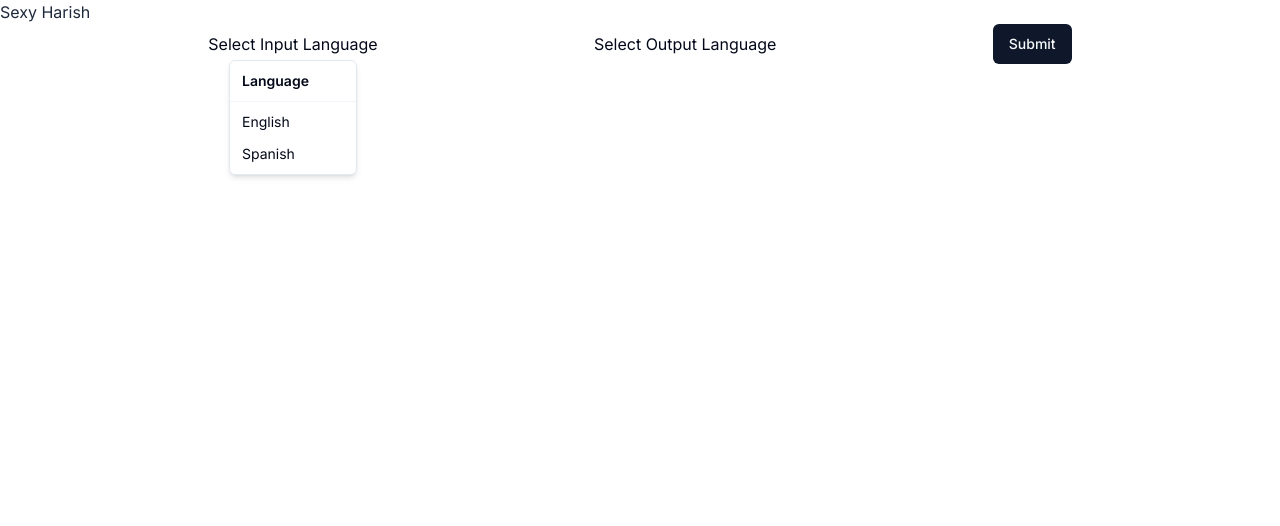
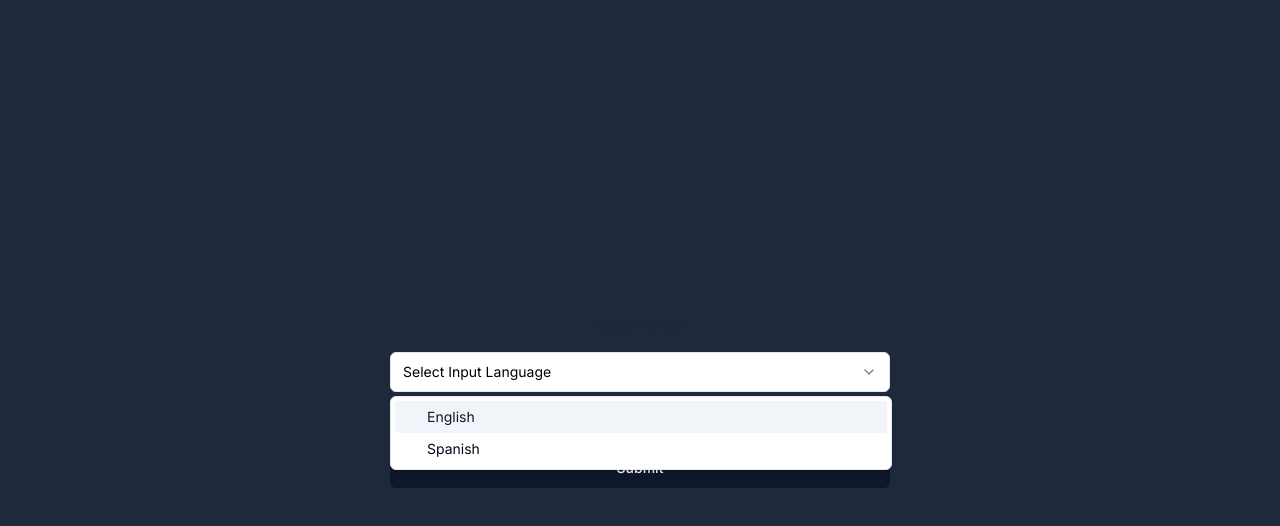
Before and after one commit to HarishTeens/spellitout, a Next.js app in the folder client/spellitout/: page /join in a window 1280 px wide. Both pictures are taken after a click on the button "Select Input Language". Shown: the top 526 px of the page. Built offline with nearby package versions, Linux system fonts and the light colour scheme.

Commit message:
upto join page

```diff
--- a/client/spellitout/app/join/page.tsx
+++ b/client/spellitout/app/join/page.tsx
@@ -2,14 +2,13 @@
 import React, { useState } from "react";
 import { useRouter } from "next/navigation";
 import {
-  DropdownMenu,
-  DropdownMenuContent,
-  DropdownMenuItem,
-  DropdownMenuLabel,
-  DropdownMenuSeparator,
-  DropdownMenuTrigger,
-} from "@/components/ui/dropdown-menu";
-import axios from "axios";
+  Select,
+  SelectContent,
+  SelectItem,
+  SelectTrigger,
+  SelectValue,
+} from "@/components/ui/select";
+
 import { Button } from "@/components/ui/button";
 
 const JoinPage = () => {
@@ -27,42 +26,40 @@
   };
 
   return (
-    <main className=" bg-white">
+    <main className=" h-screen bg-slate-800 text-white flex items-center justify-center flex-col gap-y-4">
       <div className="text-slate-800">Sexy Harish</div>
-      <div className="flex items-center justify-evenly gap-2 ">
-        <DropdownMenu>
-          <DropdownMenuTrigger className="">
-            Select Input Language
-          </DropdownMenuTrigger>
-          <DropdownMenuContent>
-            <DropdownMenuLabel>Language</DropdownMenuLabel>
-            <DropdownMenuSeparator />
-            <DropdownMenuItem onClick={() => setInputLang("en")}>
+      <div className="flex items-center justify-evenly gap-2 flex-col">
+        <Select>
+          <SelectTrigger className="w-[500px] text-black">
+            <SelectValue placeholder="Select Input Language" />
+          </SelectTrigger>
+          <SelectContent>
+            <SelectItem value="en" onClick={() => setInputLang("en")}>
               English
-            </DropdownMenuItem>
-            <DropdownMenuItem onClick={() => setInputLang("es")}>
+            </SelectItem>
+            <SelectItem value="es" onClick={() => setInputLang("es")}>
               Spanish
-            </DropdownMenuItem>
-          </DropdownMenuContent>
-        </DropdownMenu>
+            </SelectItem>
+          </SelectContent>
+        </Select>
 
-        <DropdownMenu>
-          <DropdownMenuTrigger className="">
-            Select Output Language
-          </DropdownMenuTrigger>
-          <DropdownMenuContent>
-            <DropdownMenuLabel>Language</DropdownMenuLabel>
-            <DropdownMenuSeparator />
-            <DropdownMenuItem onClick={() => setOutputLang("en")}>
+        <Select>
+          <SelectTrigger className="w-[500px] text-black">
+            <SelectValue placeholder="Select Output Language" />
+          </SelectTrigger>
+          <SelectContent>
+            <SelectItem value="en" onClick={() => setOutputLang("en")}>
               English
-            </DropdownMenuItem>
-            <DropdownMenuItem onClick={() => setOutputLang("es")}>
+            </SelectItem>
+            <SelectItem value="es" onClick={() => setOutputLang("es")}>
               Spanish
-            </DropdownMenuItem>
-          </DropdownMenuContent>
-        </DropdownMenu>
+            </SelectItem>
+          </SelectContent>
+        </Select>
 
-        <Button onClick={handleSubmit}>Submit</Button>
+        <Button className="w-[500px]" onClick={handleSubmit}>
+          Submit
+        </Button>
       </div>
     </main>
   );
--- a/client/spellitout/app/layout.tsx
+++ b/client/spellitout/app/layout.tsx
@@ -1,22 +1,26 @@
-import './globals.css'
-import type { Metadata } from 'next'
-import { Inter } from 'next/font/google'
+import { Toaster } from "@/components/ui/toaster";
+import "./globals.css";
+import type { Metadata } from "next";
+import { Inter } from "next/font/google";
 
-const inter = Inter({ subsets: ['latin'] })
+const inter = Inter({ subsets: ["latin"] });
 
 export const metadata: Metadata = {
-  title: 'Create Next App',
-  description: 'Generated by create next app',
-}
+  title: "Create Next App",
+  description: "Generated by create next app",
+};
 
 export default function RootLayout({
   children,
 }: {
-  children: React.ReactNode
+  children: React.ReactNode;
 }) {
   return (
     <html lang="en">
-      <body className={inter.className}>{children}</body>
+      <body className={inter.className}>
+        {children}
+        <Toaster />
+      </body>
     </html>
-  )
+  );
 }
--- a/client/spellitout/app/page.tsx
+++ b/client/spellitout/app/page.tsx
@@ -1,33 +1,44 @@
 "use client";
 
-import { useEffect } from "react";
 import { useRouter } from "next/navigation";
 import axios from "axios";
+import { Button } from "@/components/ui/button";
+import { useToast } from "@/components/ui/use-toast";
 
 export default function Home() {
   const base_url = process.env.NEXT_PUBLIC_SERVER_BASE_URL;
   const router = useRouter();
+  const { toast } = useToast();
 
-  useEffect(() => {
-    axios
-      .get(`${base_url}/status`)
-      .then((response) => {
-        const { isMeetingRunning } = response.data;
-
+  const handleClick = async () => {
+    try {
+      const resp = await axios.get(`${base_url}/status`);
+      const { isMeetingRunning } = resp.data;
       if (isMeetingRunning) {
         router.push("/join");
       } else {
         router.push("/start");
       }
-      })
-      .catch((err) => {
+    } catch (err: any) {
+      console.log("Error in console");
       console.log(err);
+      toast({
+        title: "Uh oh! Something went wrong.",
+        description: err?.message,
+        variant: "destructive",
       });
-  }, [base_url, router]);
+    }
+  };
 
   return (
-    <div className="h-screen bg-slate-800 text-white w-full flex items-center justify-center">
-      Hi This is the First Meeting Page
+    <div className="h-screen bg-slate-800 text-white w-full flex items-center justify-center flex-col gap-y-4 ">
+      Hi This is the First Landing Page
+      <Button
+        className=" text-white py-2 px-4 rounded-md text-lg hover:bg-gray-700"
+        onClick={handleClick}
+      >
+        Get Started
+      </Button>
     </div>
   );
 }
--- /dev/null
+++ b/client/spellitout/components/ui/select.tsx
@@ -0,0 +1,160 @@
+"use client"
+
+import * as React from "react"
+import * as SelectPrimitive from "@radix-ui/react-select"
+import { Check, ChevronDown, ChevronUp } from "lucide-react"
+
+import { cn } from "@/lib/utils"
+
+const Select = SelectPrimitive.Root
+
+const SelectGroup = SelectPrimitive.Group
+
+const SelectValue = SelectPrimitive.Value
+
+const SelectTrigger = React.forwardRef<
+  React.ElementRef<typeof SelectPrimitive.Trigger>,
+  React.ComponentPropsWithoutRef<typeof SelectPrimitive.Trigger>
+>(({ className, children, ...props }, ref) => (
+  <SelectPrimitive.Trigger
+    ref={ref}
+    className={cn(
+      "flex h-10 w-full items-center justify-between rounded-md border border-input bg-background px-3 py-2 text-sm ring-offset-background placeholder:text-muted-foreground focus:outline-none focus:ring-2 focus:ring-ring focus:ring-offset-2 disabled:cursor-not-allowed disabled:opacity-50 [&>span]:line-clamp-1",
+      className
+    )}
+    {...props}
+  >
+    {children}
+    <SelectPrimitive.Icon asChild>
+      <ChevronDown className="h-4 w-4 opacity-50" />
+    </SelectPrimitive.Icon>
+  </SelectPrimitive.Trigger>
+))
+SelectTrigger.displayName = SelectPrimitive.Trigger.displayName
+
+const SelectScrollUpButton = React.forwardRef<
+  React.ElementRef<typeof SelectPrimitive.ScrollUpButton>,
+  React.ComponentPropsWithoutRef<typeof SelectPrimitive.ScrollUpButton>
+>(({ className, ...props }, ref) => (
+  <SelectPrimitive.ScrollUpButton
+    ref={ref}
+    className={cn(
+      "flex cursor-default items-center justify-center py-1",
+      className
+    )}
+    {...props}
+  >
+    <ChevronUp className="h-4 w-4" />
+  </SelectPrimitive.ScrollUpButton>
+))
+SelectScrollUpButton.displayName = SelectPrimitive.ScrollUpButton.displayName
+
+const SelectScrollDownButton = React.forwardRef<
+  React.ElementRef<typeof SelectPrimitive.ScrollDownButton>,
+  React.ComponentPropsWithoutRef<typeof SelectPrimitive.ScrollDownButton>
+>(({ className, ...props }, ref) => (
+  <SelectPrimitive.ScrollDownButton
+    ref={ref}
+    className={cn(
+      "flex cursor-default items-center justify-center py-1",
+      className
+    )}
+    {...props}
+  >
+    <ChevronDown className="h-4 w-4" />
+  </SelectPrimitive.ScrollDownButton>
+))
+SelectScrollDownButton.displayName =
+  SelectPrimitive.ScrollDownButton.displayName
+
+const SelectContent = React.forwardRef<
+  React.ElementRef<typeof SelectPrimitive.Content>,
+  React.ComponentPropsWithoutRef<typeof SelectPrimitive.Content>
+>(({ className, children, position = "popper", ...props }, ref) => (
+  <SelectPrimitive.Portal>
+    <SelectPrimitive.Content
+      ref={ref}
+      className={cn(
+        "relative z-50 max-h-96 min-w-[8rem] overflow-hidden rounded-md border bg-popover text-popover-foreground shadow-md data-[state=open]:animate-in data-[state=closed]:animate-out data-[state=closed]:fade-out-0 data-[state=open]:fade-in-0 data-[state=closed]:zoom-out-95 data-[state=open]:zoom-in-95 data-[side=bottom]:slide-in-from-top-2 data-[side=left]:slide-in-from-right-2 data-[side=right]:slide-in-from-left-2 data-[side=top]:slide-in-from-bottom-2",
+        position === "popper" &&
+          "data-[side=bottom]:translate-y-1 data-[side=left]:-translate-x-1 data-[side=right]:translate-x-1 data-[side=top]:-translate-y-1",
+        className
+      )}
+      position={position}
+      {...props}
+    >
+      <SelectScrollUpButton />
+      <SelectPrimitive.Viewport
+        className={cn(
+          "p-1",
+          position === "popper" &&
+            "h-[var(--radix-select-trigger-height)] w-full min-w-[var(--radix-select-trigger-width)]"
+        )}
+      >
+        {children}
+      </SelectPrimitive.Viewport>
+      <SelectScrollDownButton />
+    </SelectPrimitive.Content>
+  </SelectPrimitive.Portal>
+))
+SelectContent.displayName = SelectPrimitive.Content.displayName
+
+const SelectLabel = React.forwardRef<
+  React.ElementRef<typeof SelectPrimitive.Label>,
+  React.ComponentPropsWithoutRef<typeof SelectPrimitive.Label>
+>(({ className, ...props }, ref) => (
+  <SelectPrimitive.Label
+    ref={ref}
+    className={cn("py-1.5 pl-8 pr-2 text-sm font-semibold", className)}
+    {...props}
+  />
+))
+SelectLabel.displayName = SelectPrimitive.Label.displayName
+
+const SelectItem = React.forwardRef<
+  React.ElementRef<typeof SelectPrimitive.Item>,
+  React.ComponentPropsWithoutRef<typeof SelectPrimitive.Item>
+>(({ className, children, ...props }, ref) => (
+  <SelectPrimitive.Item
+    ref={ref}
+    className={cn(
+      "relative flex w-full cursor-default select-none items-center rounded-sm py-1.5 pl-8 pr-2 text-sm outline-none focus:bg-accent focus:text-accent-foreground data-[disabled]:pointer-events-none data-[disabled]:opacity-50",
+      className
+    )}
+    {...props}
+  >
+    <span className="absolute left-2 flex h-3.5 w-3.5 items-center justify-center">
+      <SelectPrimitive.ItemIndicator>
+        <Check className="h-4 w-4" />
+      </SelectPrimitive.ItemIndicator>
+    </span>
+
+    <SelectPrimitive.ItemText>{children}</SelectPrimitive.ItemText>
+  </SelectPrimitive.Item>
+))
+SelectItem.displayName = SelectPrimitive.Item.displayName
+
+const SelectSeparator = React.forwardRef<
+  React.ElementRef<typeof SelectPrimitive.Separator>,
+  React.ComponentPropsWithoutRef<typeof SelectPrimitive.Separator>
+>(({ className, ...props }, ref) => (
+  <SelectPrimitive.Separator
+    ref={ref}
+    className={cn("-mx-1 my-1 h-px bg-muted", className)}
+    {...props}
+  />
+))
+SelectSeparator.displayName = SelectPrimitive.Separator.displayName
+
+export {
+  Select,
+  SelectGroup,
+  SelectValue,
+  SelectTrigger,
+  SelectContent,
+  SelectLabel,
+  SelectItem,
+  SelectSeparator,
+  SelectScrollUpButton,
+  SelectScrollDownButton,
+}
--- a/client/spellitout/package.json
+++ b/client/spellitout/package.json
@@ -12,6 +12,7 @@
     "@hookform/resolvers": "^3.3.2",
     "@radix-ui/react-dropdown-menu": "^2.0.6",
     "@radix-ui/react-label": "^2.0.2",
+    "@radix-ui/react-select": "^2.0.0",
     "@radix-ui/react-slot": "^1.0.2",
     "@radix-ui/react-toast": "^1.1.5",
     "@types/node": "20.9.0",
```
Also changed, not shown: client/spellitout/app/start/page.tsx (+42 -10 lines), 1 other file (tests, documents, lock files or other folders). Lines whose indentation alone changed are shown as unchanged.
